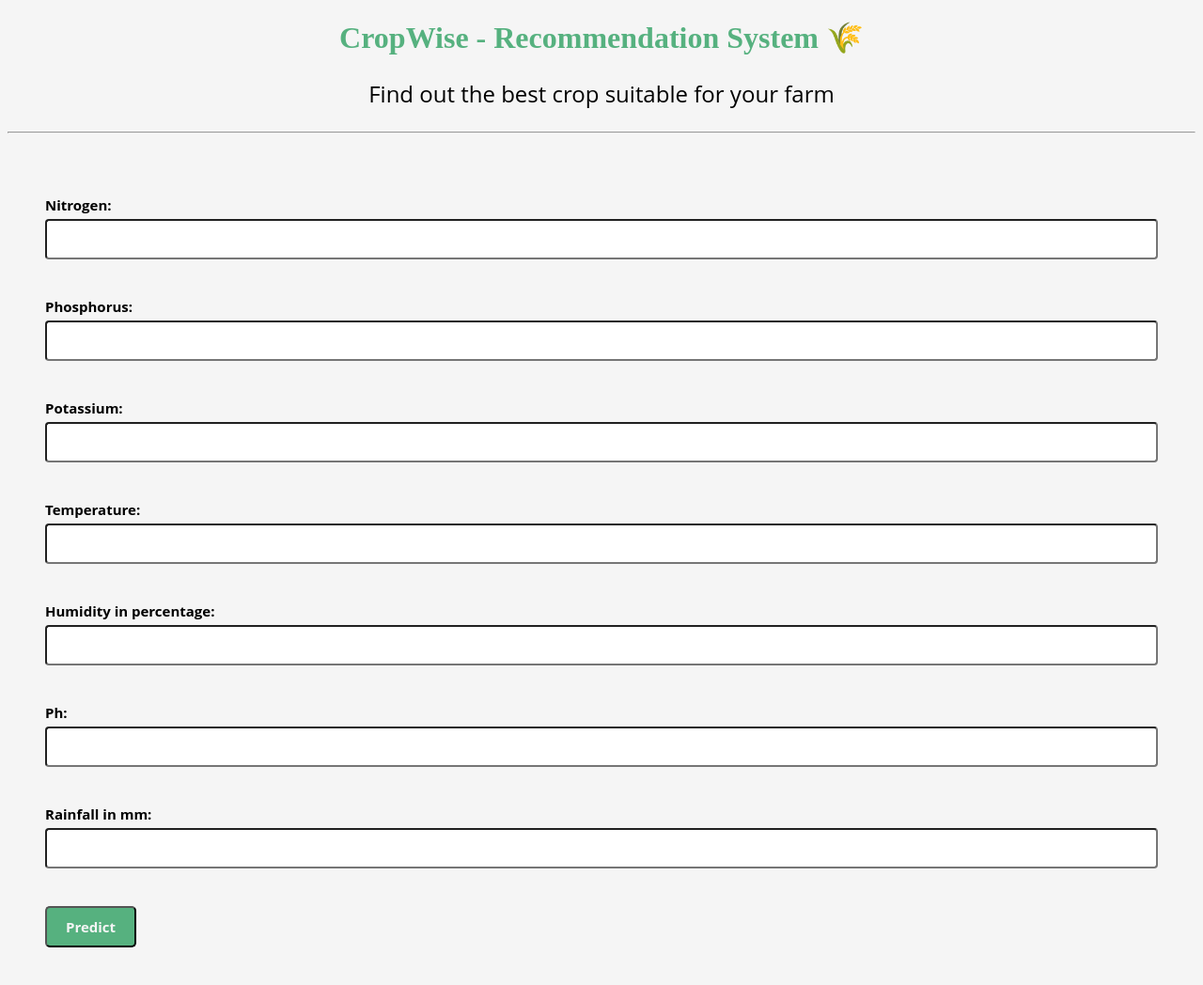
After one commit to InnoTech-Titans/Crop-Prediction, a Python web app: template templates/form.html in a window 1280 px wide. The commit adds this page. Shown: the whole page at 94% size. Run offline with Jinja, Linux system fonts and the light colour scheme; the template is opened without the code that fills it, so the values that code supplies are empty.

Commit message:
landing page, form UI, completed

```diff
--- /dev/null
+++ b/templates/form.html
@@ -0,0 +1,114 @@
+<!DOCTYPE html>
+<html lang="en">
+<head>
+    <meta charset="UTF-8">
+    <meta name="viewport" content="width=device-width, initial-scale=1.0">
+    <title>Recommendation System</title>
+    <style>
+
+    body {
+        background-color: whitesmoke
+    }
+        @import url("https://fonts.googleapis.com/css2?family=Lemon&family=Open+Sans&display=swap");
+
+.input_element {
+  margin: 40px;
+}
+
+.title {
+  color: #56b17f;
+  font-family: "Lemon", serif;
+  text-align: center;
+  font-size: 2.0em;
+
+}
+
+.subtitle {
+    font-size: 1.5em;
+  color: solid black;
+  text-align: center;
+  font-family: "Open Sans", sans-serif;
+}
+
+label {
+  font-size: 15px;
+  font-family: "Open Sans", sans-serif;
+  font-weight: bold;
+}
+
+input[type="number"] {
+  width: 100%;
+  margin-top: 5px;
+  border-radius: 4px;
+  box-sizing: border-box;
+  padding: 12px 20px;
+}
+
+input[type="number"]:focus {
+  border: 3px solid #555;
+}
+
+.farm-btn {
+  font-family: "Open Sans", sans-serif;
+  background-color: #56b17f;
+  padding: 10px 20px 10px 20px;
+  font-size: 15px;
+  font-weight: bold;
+  color: whitesmoke;
+  border-radius: 5px;
+  cursor: pointer;
+}
+
+    </style>
+</head>
+
+<body>
+
+    <h1 class="title">CropWise - Recommendation System 🌾</h1>
+<p class="subtitle">Find out the best crop suitable for your farm</p>
+<hr />
+<br />
+<form method="POST" action="">
+
+  <div class="input_element">
+    <label>Nitrogen:</label>
+    <input type="number" min=0 name="Nitrogen_value" id="Nitrogen_value" required/>
+  </div>
+
+  <div class="input_element">
+    <label>Phosphorus:</label>
+    <input type="number" min=0 name="Phosphorus_value" id="Phosphorus_value" required/>
+  </div>
+
+  <div class="input_element">
+    <label>Potassium:</label>
+    <input type="number" min=0 name="Potassium_value" id="Potassium_value" required/>
+  </div>
+
+  <div class="input_element">
+    <label>Temperature:</label>
+    <input type="number" min=0 name="Temperature_value" id="Temperature_value" required/>
+  </div>
+
+  <div class="input_element">
+    <label>Humidity in percentage:</label>
+    <input type="number" min=0 name="Humidity_value" id="Humidity_value" required/>
+  </div>
+
+  <div class="input_element">
+    <label>Ph:</label>
+    <input type="number" min=0 name="Ph_value" id="Ph_value" required/>
+  </div>
+
+  <div class="input_element">
+    <label>Rainfall in mm:</label>
+    <input type="number" min=0 name="Rainfall_value" id="Rainfall_value" required/>
+  </div>
+
+  <div class="input_element">
+    <button type="submit" class="farm-btn">Predict</button>
+  </div>
+</form>
+
+</body>
+</html>
```
Also changed, not shown: templates/index.html (+49 -33 lines), 1 other file.
